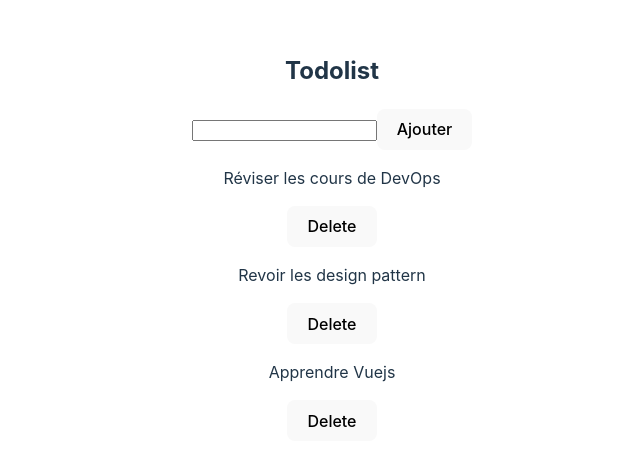
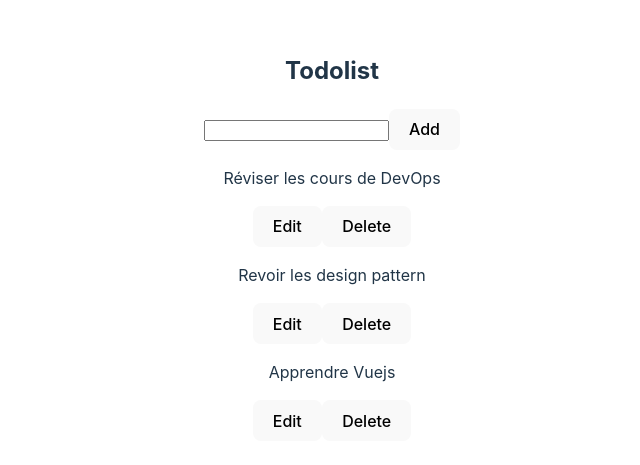
Before and after one commit to vbetsch/tp-vuejs, a Vue app in the folder todolist/: page / in a window 1280 px wide. Shown: the part 163-628 px from the top of the page, without its empty margins (308-948 px from the left). Built offline with nearby package versions, Linux system fonts and the light colour scheme.

Commit message:
:sparkles: Edit todos

```diff
--- a/todolist/src/App.vue
+++ b/todolist/src/App.vue
@@ -3,8 +3,8 @@ import TodoList from "./components/TodoList.vue";
 </script>
 
 <template>
-  <h2>Todolist</h2>
-  <TodoList/>
+    <h2>Todolist</h2>
+    <TodoList/>
 </template>
 
 <style scoped>
--- /dev/null
+++ b/todolist/src/components/TodoItem.vue
@@ -0,0 +1,22 @@
+<script setup lang="ts">
+import {ref} from "vue";
+
+defineProps<{
+    todo: TodoItemType
+}>()
+
+let editMode = ref(false)
+</script>
+
+<template>
+    <p v-if="!editMode">{{ todo.title }}</p>
+    <input v-if="editMode" id="edit-todo" type="text" v-model="todo.title">
+    <label v-else for="edit-todo">
+        <button @click="editMode = true">Edit</button>
+    </label>
+    <button v-if="editMode" @click="editMode = false">Submit</button>
+</template>
+
+<style scoped>
+
+</style>
--- a/todolist/src/components/TodoList.vue
+++ b/todolist/src/components/TodoList.vue
@@ -1,12 +1,9 @@
 <script setup lang="ts">
 import {reactive} from "vue";
+import Todo from "./TodoItem.vue";
 
-interface TodoItem {
-  title: string,
-}
-
-let inputValue: string = ""
-let todos: TodoItem[] = reactive([
+let inputNewValue = ""
+let todos: TodoItemType[] = reactive([
     {
         title: "Réviser les cours de DevOps"
     },
@@ -19,12 +16,15 @@ let todos: TodoItem[] = reactive([
 ])
 
 function clickOnAddTodo() {
+    if (inputNewValue) {
         todos.push({
-    title: inputValue
+            title: inputNewValue
         })
+        inputNewValue = ""
+    }
 }
 
-function clickOnDeleteTodo(todo: TodoItem) {
+function clickOnDeleteTodo(todo: TodoItemType) {
     todos.splice(
         todos.indexOf(todo),
         1
@@ -33,12 +33,12 @@ function clickOnDeleteTodo(todo: TodoItem) {
 </script>
 
 <template>
-  <input id="new-todo" type="text" v-model="inputValue">
+    <input id="new-todo" type="text" v-model="inputNewValue">
     <label for="new-todo">
-    <button @click="clickOnAddTodo">Ajouter</button>
+        <button @click="clickOnAddTodo">Add</button>
     </label>
-  <div v-for="todo in todos">
-    <p>{{ todo.title }}</p>
+    <div v-for="todo in todos" :key="todos.indexOf(todo)">
+        <Todo :todo="todo"/>
         <button @click="clickOnDeleteTodo(todo)">Delete</button>
     </div>
 </template>
--- /dev/null
+++ b/todolist/src/types/TodoItemType.ts
@@ -0,0 +1,3 @@
+interface TodoItemType {
+    title: string,
+}
```
Also changed, not shown: 1 other file (tests, documents, lock files or other folders). Lines whose indentation alone changed are shown as unchanged.
